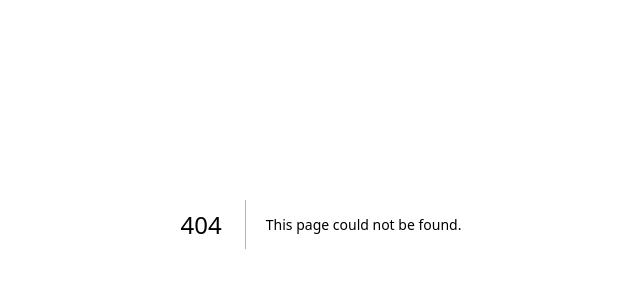
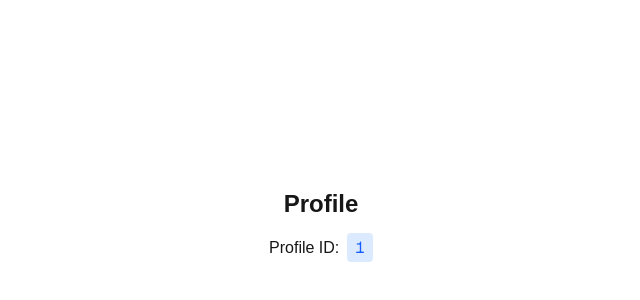
Before and after one commit to noor-ulhassan/Full-Stack-Auth-In-Next.Js, a Next.js app: page /profile/1 in a window 1280 px wide. Before the commit this address had no page. Shown: the part 176-476 px from the top of the page, without its empty margins (319-959 px from the left). Built offline with nearby package versions, Linux system fonts and the light colour scheme.

Commit message:
Profile Page

```diff
--- /dev/null
+++ b/src/app/profile/[id]/page.tsx
@@ -0,0 +1,22 @@
+// 1. Define the type for your params
+interface PageProps {
+  params: Promise<{ id: string }>;
+}
+
+// 2. Make the function async
+export default async function UserProfile({ params }: PageProps) {
+  // 3. Await the params before using them
+  const { id } = await params;
+
+  return (
+    <div className="flex flex-col items-center justify-center min-h-screen">
+      <h1 className="text-2xl font-bold">Profile</h1>
+      <p className="mt-4">
+        Profile ID:
+        <span className="ml-2 px-2 py-1 bg-blue-100 text-blue-600 rounded font-mono">
+          {id}
+        </span>
+      </p>
+    </div>
+  );
+}
```
